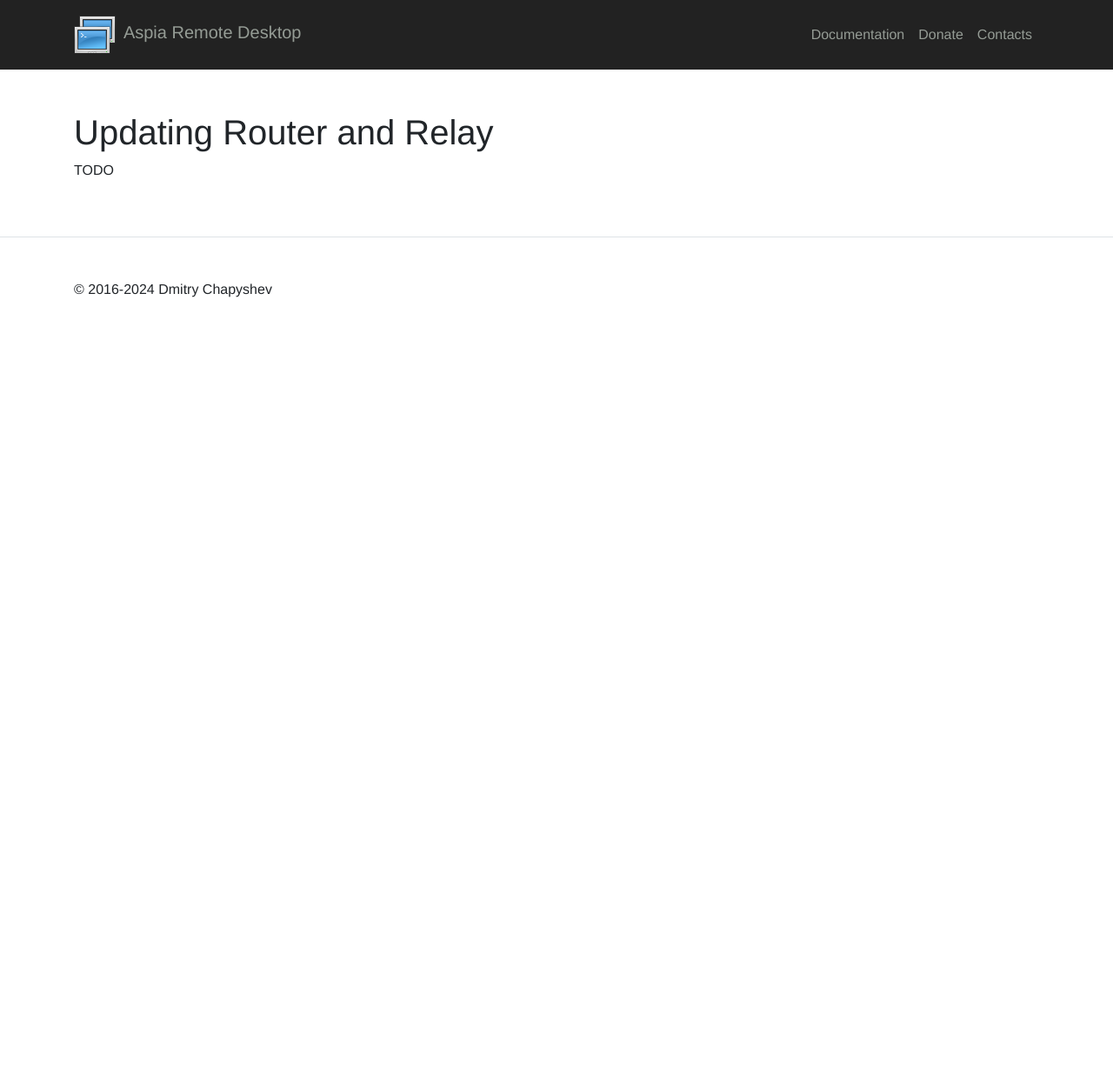
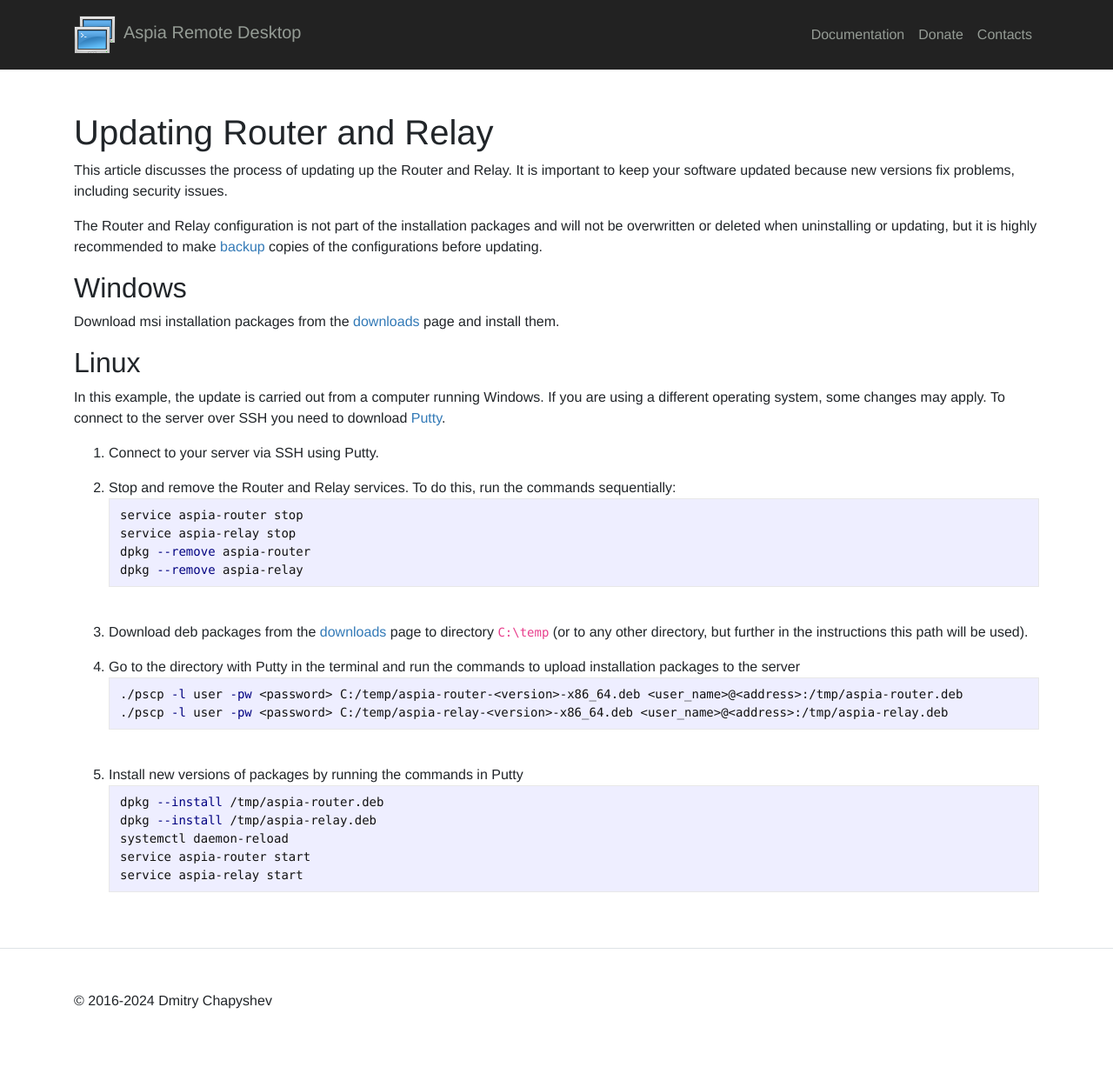
Before and after one commit to dchapyshev/dchapyshev.github.io, a Jekyll site: the page built from docs/update-router-and-relay.md, in a window 1280 px wide. Shown: the whole page at 87% size. Built offline with Jekyll 4.4.1, drawn with Linux system fonts in a browser that asks for light colours; before the commit the page ends 900 px from its top, so only the background shows below that.

Commit message:
Update docs.

````diff
--- a/docs/update-router-and-relay.md
+++ b/docs/update-router-and-relay.md
@@ -3,4 +3,40 @@ layout: page
 title: Updating Router and Relay
 ---
 
-TODO
+This article discusses the process of updating up the Router and Relay. It is important to keep your software updated because new versions fix problems, including security issues.
+
+The Router and Relay configuration is not part of the installation packages and will not be overwritten or deleted when uninstalling or updating, but it is highly recommended to make [backup](/docs/backup-router-and-relay) copies of the configurations before updating.
+
+## Windows
+Download msi installation packages from the [downloads](https://github.com/dchapyshev/aspia/releases) page and install them.
+
+## Linux
+In this example, the update is carried out from a computer running Windows. If you are using a different operating system, some changes may apply.
+To connect to the server over SSH you need to download [Putty](https://www.putty.org).
+
+1. Connect to your server via SSH using Putty.
+
+2. Stop and remove the Router and Relay services. To do this, run the commands sequentially:
+```bash
+service aspia-router stop
+service aspia-relay stop
+dpkg --remove aspia-router
+dpkg --remove aspia-relay
+```
+<br/>
+3. Download deb packages from the [downloads](https://github.com/dchapyshev/aspia/releases) page to directory ```C:\temp``` (or to any other directory, but further in the instructions this path will be used).
+
+4. Go to the directory with Putty in the terminal and run the commands to upload installation packages to the server
+```bash
+./pscp -l user -pw <password> C:/temp/aspia-router-<version>-x86_64.deb <user_name>@<address>:/tmp/aspia-router.deb
+./pscp -l user -pw <password> C:/temp/aspia-relay-<version>-x86_64.deb <user_name>@<address>:/tmp/aspia-relay.deb
+```
+<br/>
+5. Install new versions of packages by running the commands in Putty
+```bash
+dpkg --install /tmp/aspia-router.deb
+dpkg --install /tmp/aspia-relay.deb
+systemctl daemon-reload
+service aspia-router start
+service aspia-relay start
+```
````
